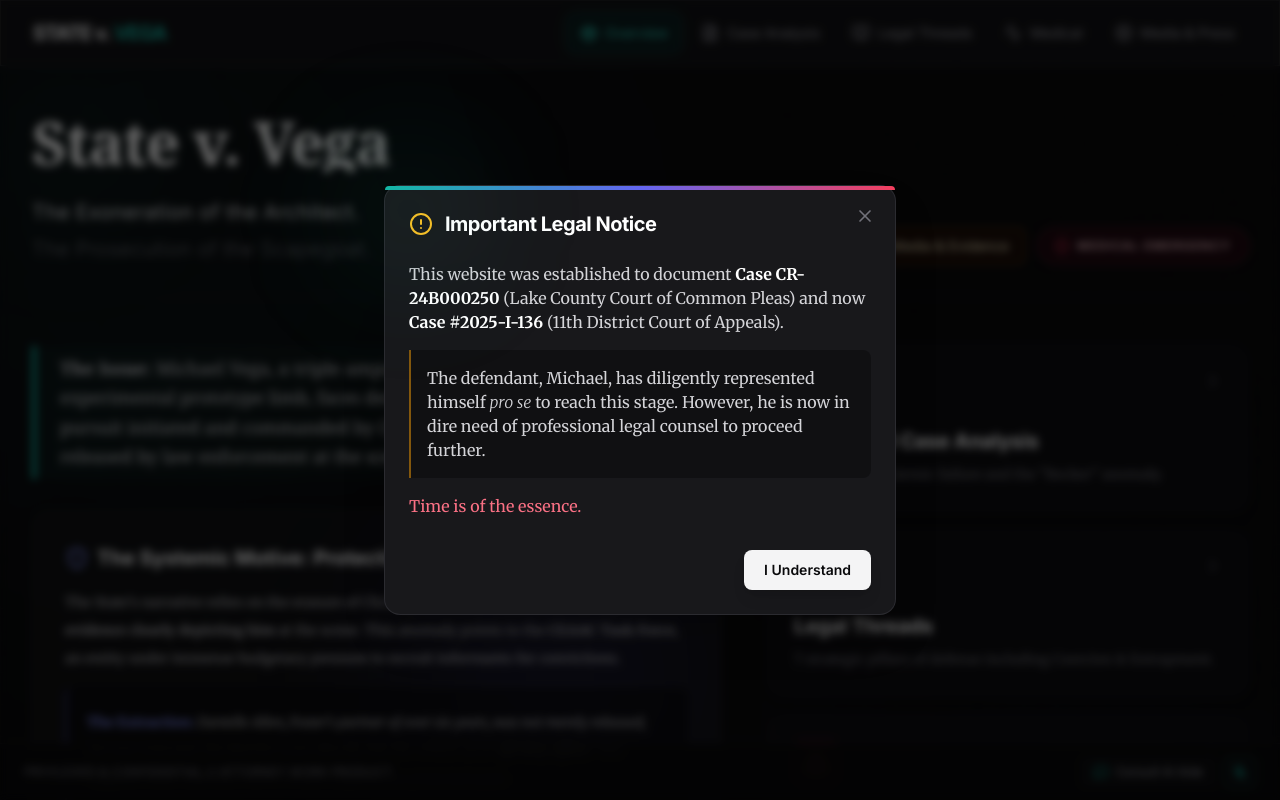
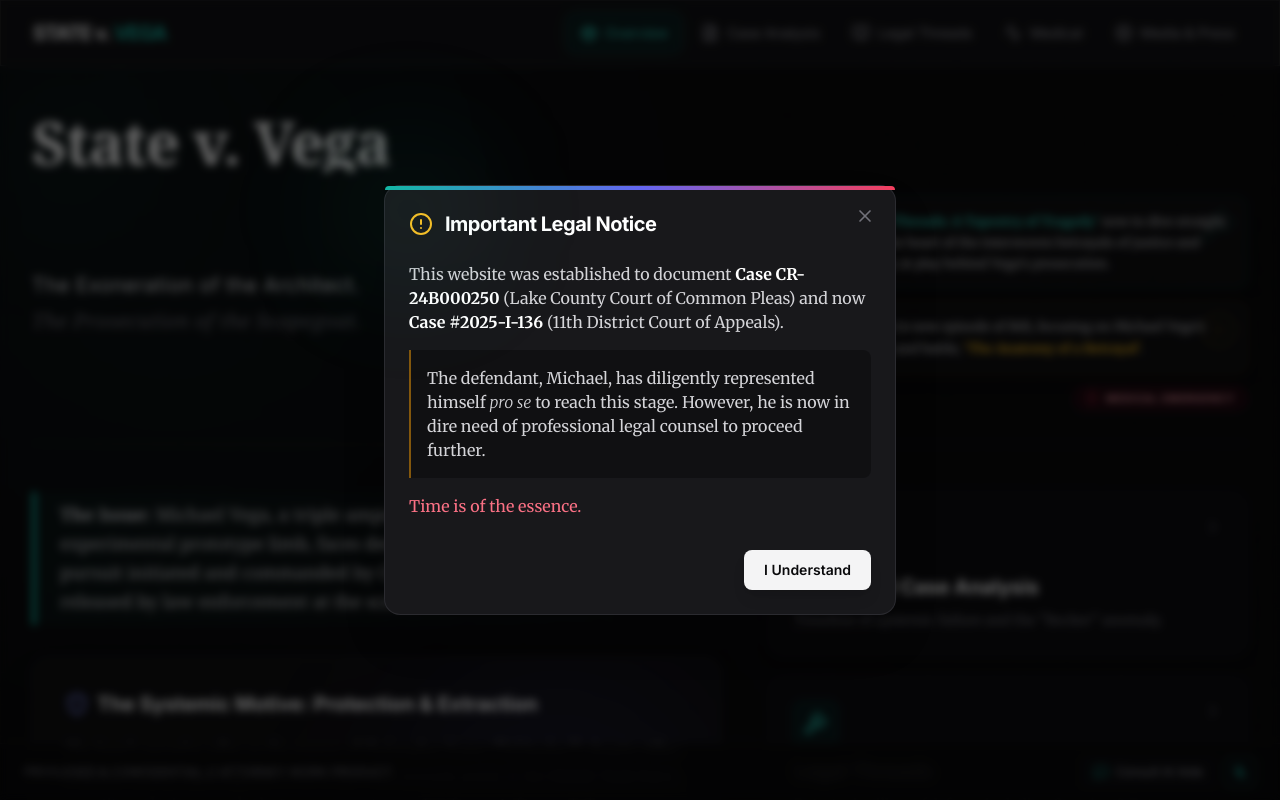
Before and after one commit to vzbb/statevsvega, a React (Vite) app: page / in a window 1280 px wide. Shown: the top 800 px of the page. Built offline with nearby package versions, Linux system fonts and the light colour scheme.

Commit message:
feat: Refine promo links with descriptive cards and unique styling

```diff
--- a/components/LandingPage.tsx
+++ b/components/LandingPage.tsx
@@ -34,31 +34,53 @@ const LandingPage: React.FC<LandingPageProps> = ({ setView }) => {
            <h1 className="relative text-4xl md:text-6xl font-bold text-transparent bg-clip-text bg-gradient-to-r from-white via-zinc-100 to-zinc-400 font-serif tracking-tight mb-6 drop-shadow-sm">
              State v. Vega
            </h1>
-           <div className="flex flex-col lg:flex-row lg:items-end justify-between gap-6">
+           <div className="flex flex-col lg:flex-row lg:items-center justify-between gap-8 mt-4">
              <div className="text-xl text-zinc-400 font-light tracking-wide max-w-2xl leading-relaxed space-y-1">
                <span className="block text-zinc-200 font-normal">The Exoneration of the Architect.</span>
-               <span className="block text-zinc-500">The Prosecution of the Scapegoat.</span>
+               <span className="block text-zinc-500 font-serif italic">The Prosecution of the Scapegoat.</span>
              </div>
 
-             <div className="flex flex-col sm:flex-row items-start sm:items-center gap-3">
-               <button
+             <div className="flex flex-col gap-3 min-w-[320px] lg:max-w-md">
+               {/* Promo 1: Legal Threads */}
+               <div
                  onClick={() => setView(ViewState.THREADS)}
-                 className="group flex items-center gap-2 px-4 py-2 rounded-lg bg-teal-950/30 border border-teal-500/30 hover:bg-teal-900/40 hover:border-teal-400/50 transition-all cursor-pointer"
+                 className="group relative overflow-hidden p-3.5 rounded-xl bg-zinc-900/40 border border-teal-500/20 hover:border-teal-500/50 transition-all cursor-pointer shadow-lg hover:shadow-teal-900/20 active:scale-[0.98]"
                >
-                 <Gavel size={16} className="text-teal-400 group-hover:text-teal-300" />
-                 <span className="text-sm font-medium text-teal-100 group-hover:text-white">View Legal Threads</span>
-               </button>
+                 <div className="absolute top-0 right-0 p-2 opacity-10 group-hover:opacity-20 transition-opacity">
+                    <Gavel size={40} className="text-teal-400" />
+                 </div>
+                 <div className="relative z-10 flex gap-3 items-start">
+                   <div className="mt-1 p-1.5 bg-teal-500/10 rounded-lg text-teal-400">
+                     <Gavel size={16} />
+                   </div>
+                   <p className="text-xs md:text-[13px] leading-relaxed text-zinc-300 group-hover:text-zinc-100 transition-colors">
+                     Read <strong className="text-teal-400">'Threads: A Tapestry of Tragedy'</strong> now to dive straight into the heart of the interwoven betrayals of justice and liberty at play behind Vega's prosecution.
+                   </p>
+                 </div>
+                 <div className="absolute bottom-0 left-0 h-[1px] w-0 bg-teal-500 transition-all duration-500 group-hover:w-full" />
+               </div>
 
-               <button
+               {/* Promo 2: Podcast */}
+               <div
                  onClick={() => setView(ViewState.MEDIA)}
-                 className="group flex items-center gap-2 px-4 py-2 rounded-lg bg-amber-950/30 border border-amber-500/30 hover:bg-amber-900/40 hover:border-amber-400/50 transition-all cursor-pointer"
+                 className="group relative overflow-hidden p-3.5 rounded-xl bg-zinc-900/40 border border-amber-500/20 hover:border-amber-500/50 transition-all cursor-pointer shadow-lg hover:shadow-amber-900/20 active:scale-[0.98]"
                >
-                 <PlayCircle size={16} className="text-amber-400 group-hover:text-amber-300" />
-                 <span className="text-sm font-medium text-amber-100 group-hover:text-white">Media & Evidence</span>
-               </button>
+                 <div className="absolute top-0 right-0 p-2 opacity-10 group-hover:opacity-20 transition-opacity">
+                    <PlayCircle size={40} className="text-amber-400" />
+                 </div>
+                 <div className="relative z-10 flex gap-3 items-start">
+                   <div className="mt-1 p-1.5 bg-amber-500/10 rounded-lg text-amber-400">
+                     <PlayCircle size={16} />
+                   </div>
+                   <p className="text-xs md:text-[13px] leading-relaxed text-zinc-300 group-hover:text-zinc-100 transition-colors">
+                     Listen to new episode of BtB, focusing on Michael Vega's plight and battle, <strong className="text-amber-400">'The Anatomy of a Betrayal'</strong>.
+                   </p>
+                 </div>
+                 <div className="absolute bottom-0 left-0 h-[1px] w-0 bg-amber-500 transition-all duration-500 group-hover:w-full" />
+               </div>
 
-               <div className="inline-flex items-center gap-2 px-4 py-2 rounded-full bg-rose-950/30 border border-rose-500/30 text-rose-200 text-xs font-semibold uppercase tracking-widest shadow-[0_0_15px_rgba(244,63,94,0.1)] backdrop-blur-md">
-                 <AlertOctagon size={14} className="text-rose-500" /> Medical Emergency
+               <div className="inline-flex items-center self-end gap-2 px-3 py-1 rounded-full bg-rose-950/30 border border-rose-500/20 text-rose-300 text-[10px] font-bold uppercase tracking-widest backdrop-blur-md">
+                 <AlertOctagon size={12} className="text-rose-500" /> Medical Emergency
                </div>
              </div>
            </div>
```
